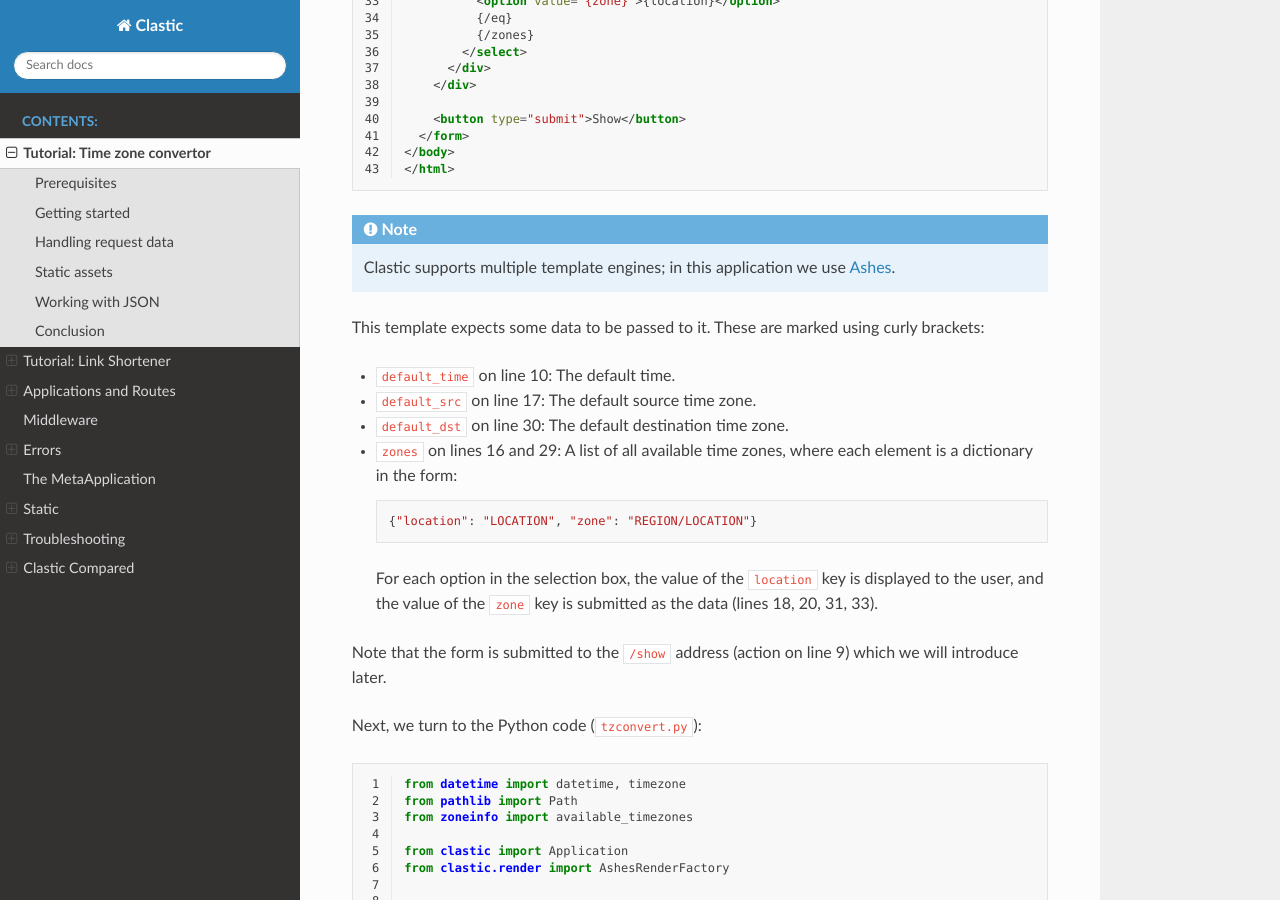
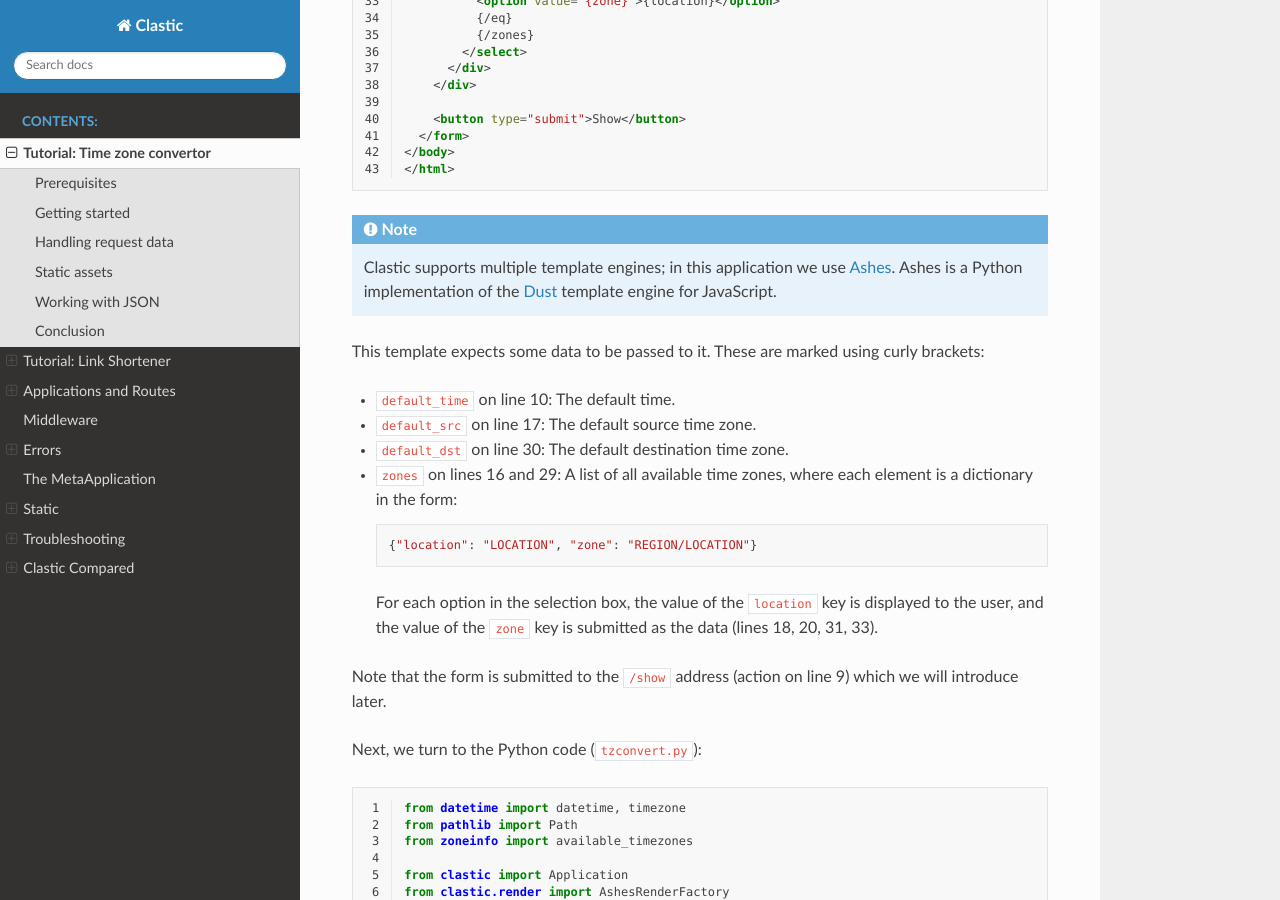
Before and after one commit to mahmoud/clastic, a Sphinx documentation site: the page built from docs/tutorial.rst, in a window 1280 px wide and 900 px high, scrolled down 2376 px. Built offline with Sphinx 7.4.7 and the Read the Docs theme 2.0.0, drawn with Linux system fonts in a browser that asks for light colours.

Commit message:
add note about dust template engine

```diff
--- a/docs/tutorial.rst
+++ b/docs/tutorial.rst
@@ -123,6 +123,8 @@ First, let's take a look at the template file (``home.html``):
 
    Clastic supports multiple template engines;
    in this application we use `Ashes`_.
+   Ashes is a Python implementation of the `Dust`_ template engine
+   for JavaScript.
 
 This template expects some data to be passed to it.
 These are marked using curly brackets:
@@ -599,5 +601,6 @@ to learn more about Clastic's features.
 .. _Virtual Environments and Packages: https://docs.python.org/3/tutorial/venv.html
 .. _dateutil: https://dateutil.readthedocs.io/
 .. _Ashes: https://github.com/mahmoud/ashes
+.. _Dust: https://akdubya.github.io/dustjs/
 .. _curl: https://curl.haxx.se/
 .. _repo: https://github.com/mahmoud/clastic/tree/master/examples/tzconvert
```
